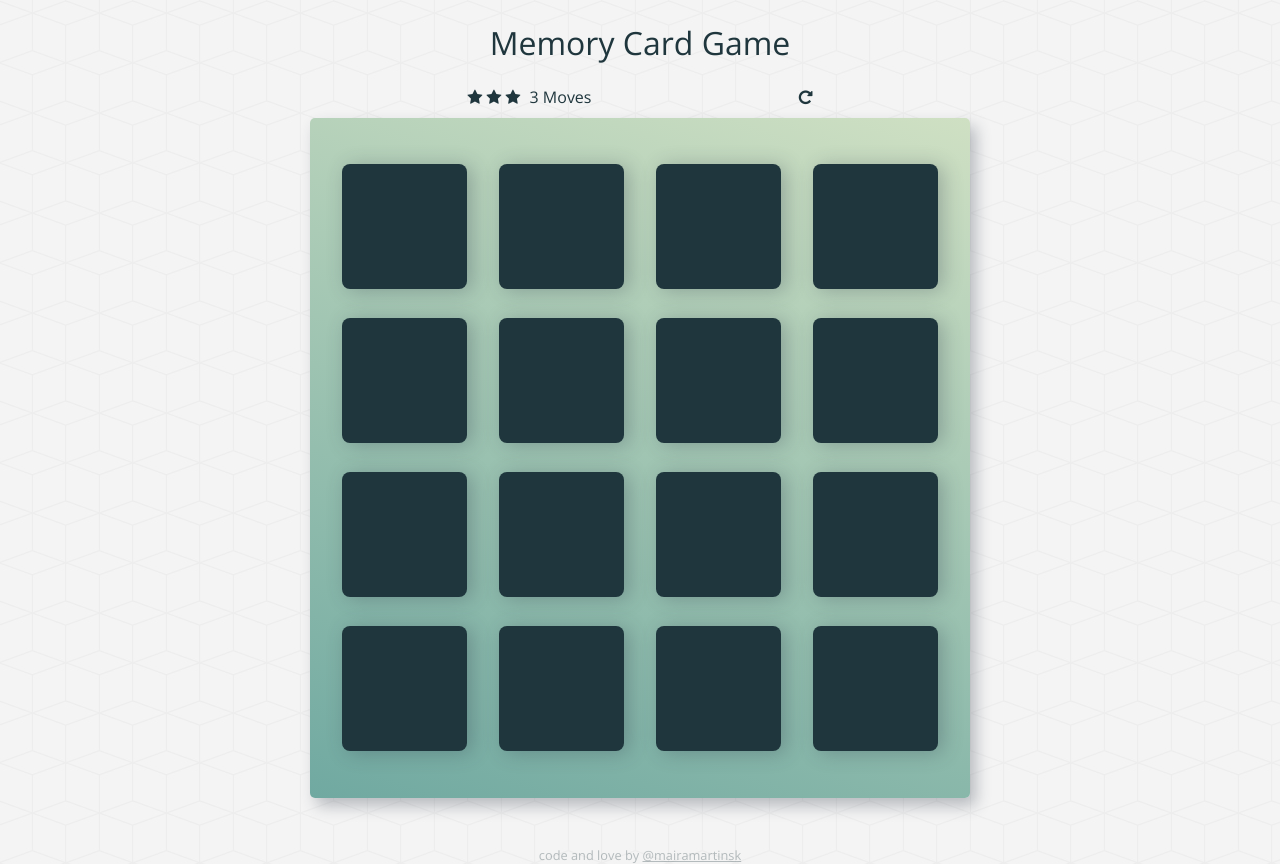
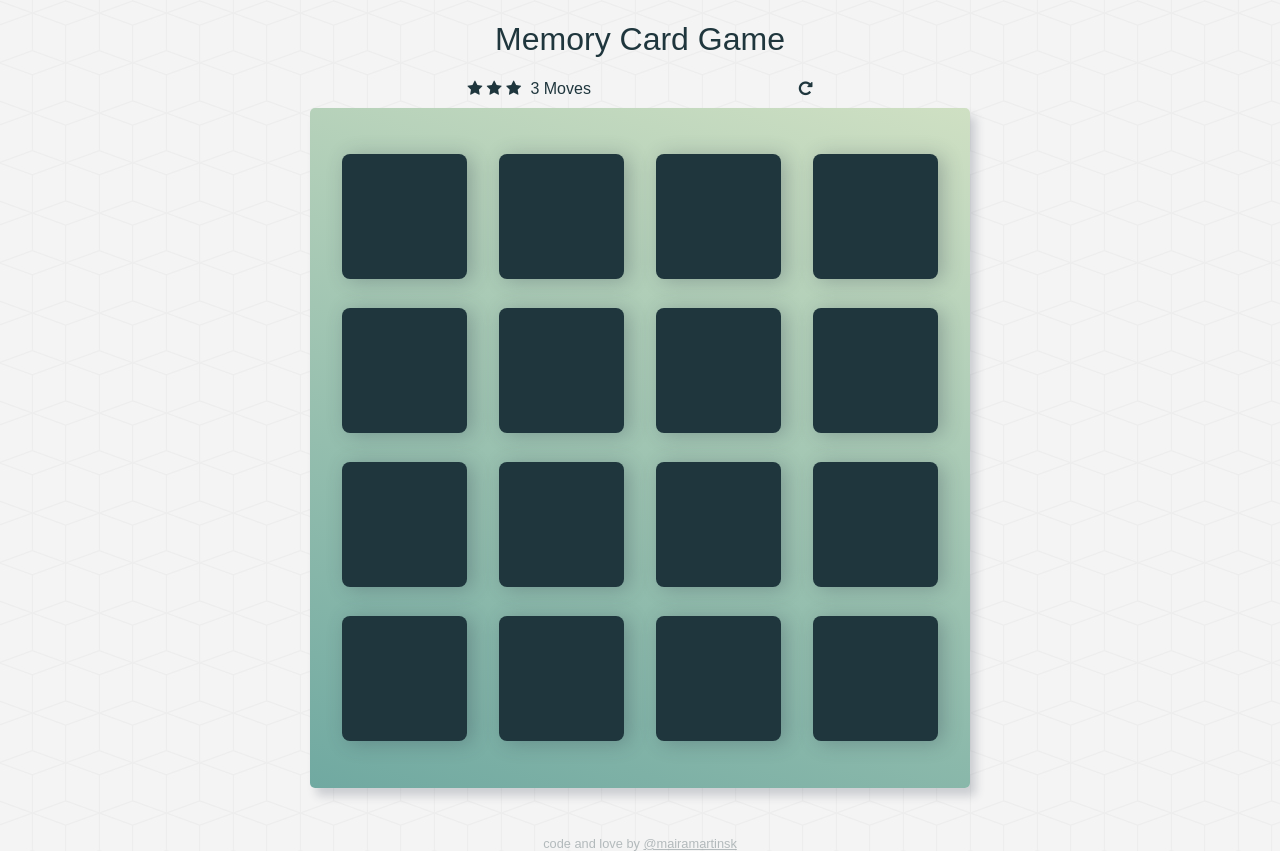
Before and after one commit to mairamartinsk/memory-game, a plain HTML site: page index.html in a window 1280 px wide. Drawn offline with nearby package versions, Linux system fonts and the light colour scheme.

Commit message:
Change font used

```diff
--- a/css/app.css
+++ b/css/app.css
@@ -18,7 +18,7 @@ body {
 
 body {
   background: #ffffff url("../img/cubes.png"); /* Background pattern from Subtle Patterns */
-  font-family: "Open Sans", sans-serif;
+  font-family: "Montserrat", sans-serif;
   color: #1f363d;
 }
 
@@ -30,7 +30,6 @@ body {
 }
 
 h1 {
-  font-family: "Open Sans", sans-serif;
   font-weight: 300;
 }
 
@@ -50,7 +49,7 @@ h1 {
   min-height: 680px;
   border-radius: 5px;
   background: linear-gradient(560deg, #cfe0c3 0%, #70a9a1 100%);
-  box-shadow: 6px 8px 15px 0 rgba(46, 55, 73, 0.3);
+  box-shadow: 6px 8px 10px 0 rgba(46, 55, 73, 0.2);
   display: flex;
   flex-wrap: wrap;
   justify-content: space-between;
```
